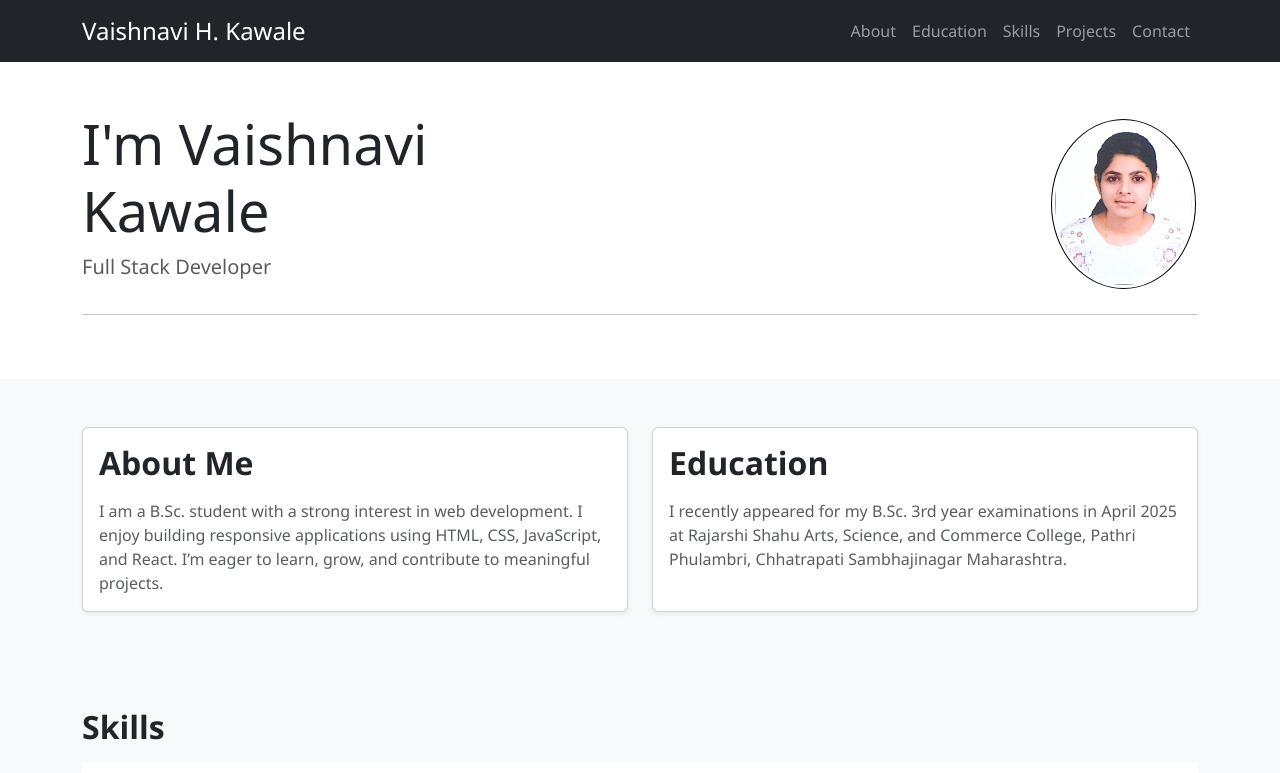
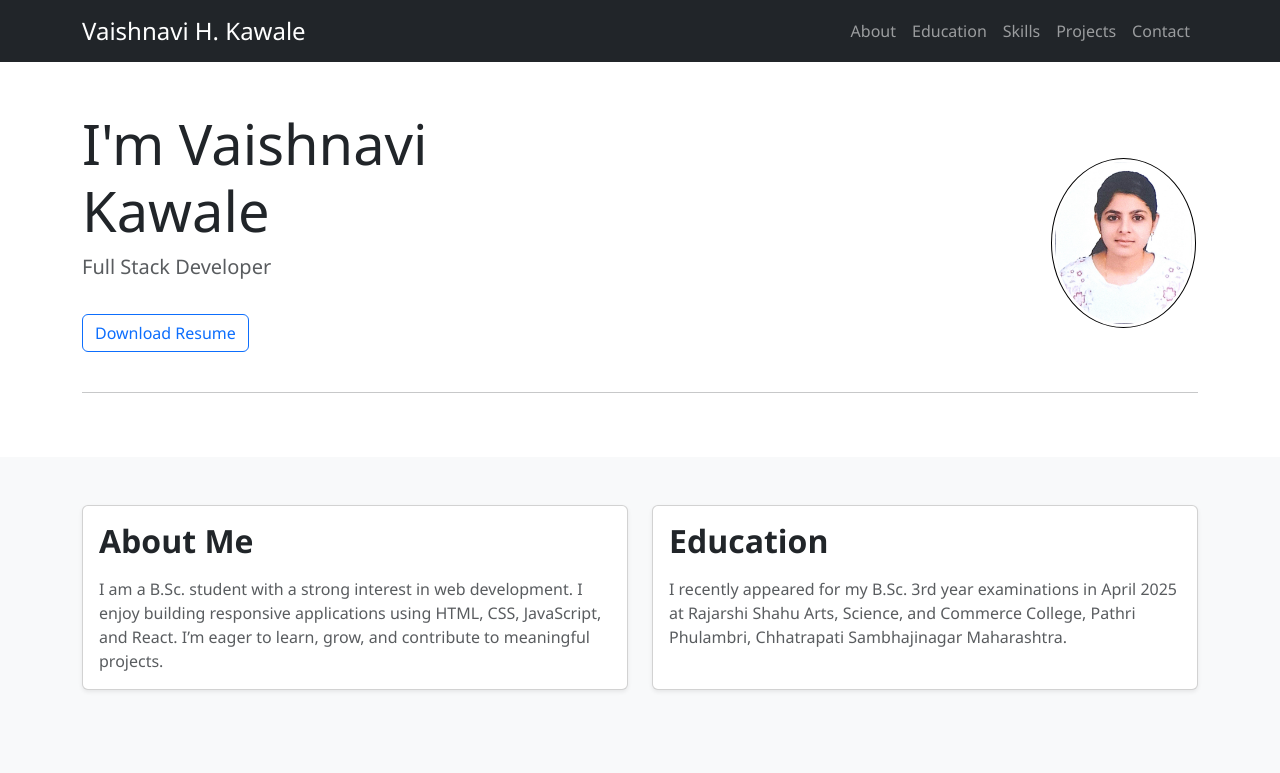
Before and after one commit to vais2004/vaishhh_kawale, a React (Create React App) app: page / in a window 1280 px wide. Shown: the top 773 px of the page. Built offline with nearby package versions, Linux system fonts and the light colour scheme.

Commit message:
update adding download resume link to it

```diff
--- a/src/App.js
+++ b/src/App.js
@@ -3,7 +3,6 @@ import "./styles.css";
 export default function App() {
   return (
     <div className="bg-light">
-
       <nav className="navbar navbar-expand-lg navbar-dark bg-dark">
         <div className="container">
           <a className="navbar-brand fs-4" href="#">
@@ -49,13 +48,24 @@ export default function App() {
         </div>
       </nav>
 
-
       <header className="bg-white py-5">
         <div className="container">
           <div className="row align-items-center">
             <div className="col-md-6 order-md-1 text-center text-md-start">
               <h1 className="display-4">I'm Vaishnavi Kawale</h1>
               <p className="lead text-muted">Full Stack Developer</p>
+
+              <a
+                className="btn btn-outline-primary mt-3"
+                href="/assets/Resume resume.pdf"
+                target="_blank"
+                rel="noopener noreferrer"
+                download
+              >
+                Download Resume
+              </a>
+              <br />
+              <br />
             </div>
             <div className="col-md-6 order-md-2 d-flex justify-content-center justify-content-md-end">
               <div className="hero-img">
@@ -75,7 +85,6 @@ export default function App() {
           <hr />
         </div>
       </header>
-
 
       <main>
         <section className="py-5 bg-light">
@@ -112,7 +121,6 @@ export default function App() {
           </div>
         </section>
 
-
         <section id="skills" className="py-5">
           <div className="container">
             <h2 className="mb-3">Skills</h2>
@@ -130,12 +138,10 @@ export default function App() {
           </div>
         </section>
 
-
         <section id="projects" className="py-5">
           <div className="container">
             <h2 className="mb-4">Projects</h2>
             <div className="row g-4">
-
               <div className="col-md-6">
                 <div className="card h-100 shadow-sm">
                   <img
@@ -194,7 +200,6 @@ export default function App() {
                   </div>
                 </div>
               </div>
-
 
               <div className="col-md-6">
                 <div className="card h-100 shadow-sm">
@@ -258,7 +263,6 @@ export default function App() {
           </div>
         </section>
 
-
         <section id="contact" className="py-5 bg-light">
           <div className="container">
             <div className="p-4 mx-auto" style={{ maxWidth: "250px" }}>
@@ -313,7 +317,6 @@ export default function App() {
         </section>
       </main>
 
-
       <footer className="bg-dark text-white py-3 text-center">
         <div className="container">
           <p className="mb-0">
```
Also changed, not shown: 1 other file (tests, documents, lock files or other folders).
